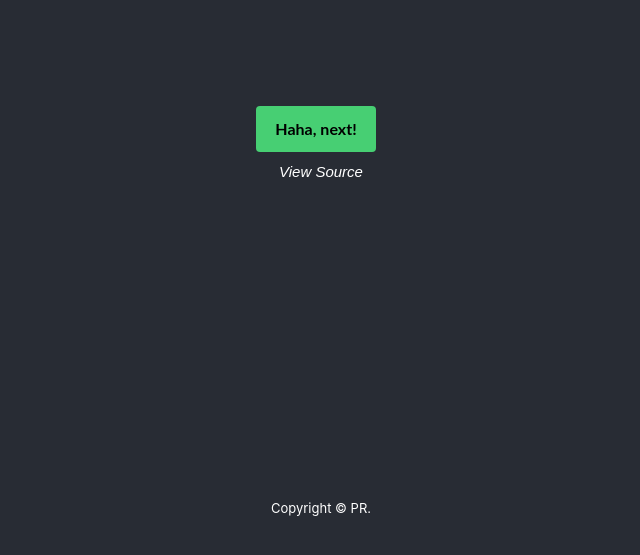
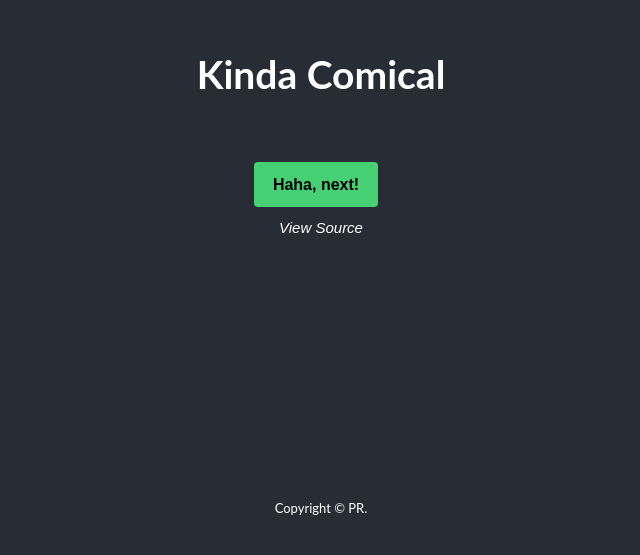
Before and after one commit to prashanthr/inspire-me, a React (Create React App) app: page / in a window 1280 px wide. Shown: the part 271-826 px from the top of the page, without its empty margins (319-959 px from the left). Built offline with nearby package versions, Linux system fonts and the light colour scheme; no server answers.

Commit message:
add title to page

```diff
--- a/src/App.js
+++ b/src/App.js
@@ -37,8 +37,8 @@
 
   showSourceModal () {
     alert(`
-      Info:
-      --------------------------------
+      Source Info:
+      ----------------------------------------------------------------
       Source: ${this.state.source.name}
       Url: ${this.state.source.url}
     `)
@@ -58,6 +58,7 @@
     return (
       <div className='App'>
         <div className='App-content'>
+          <h2>Kinda Comical</h2>
           {this.state.img &&
             <Image
               className='inspire-strip'
--- a/src/client/components/Button/index.css
+++ b/src/client/components/Button/index.css
@@ -1,5 +1,4 @@
 .inspire-button {
-  font-family: 'Lato', 'Lucida Grande', 'Lucida Sans Unicode', Tahoma, Sans-Serif;
   -webkit-appearance: none;
   font-size: 1rem;
   text-shadow: none;
@@ -32,6 +31,7 @@
 }
 
 .info-button {
+  cursor: pointer;
   font-size: 15px;
   font-style: italic;
   color: white;
@@ -43,3 +43,7 @@
 .info-button:focus {
   outline: none;
 }
+
+.info-button:hover {
+  text-decoration: underline;
+}
--- a/src/index.css
+++ b/src/index.css
@@ -1,9 +1,7 @@
 body {
   margin: 0;
   padding: 0;
-  font-family: -apple-system, BlinkMacSystemFont, "Segoe UI", "Roboto", "Oxygen",
-    "Ubuntu", "Cantarell", "Fira Sans", "Droid Sans", "Helvetica Neue",
-    sans-serif;
+  font-family: 'Lato', 'Lucida Grande', 'Lucida Sans Unicode', Tahoma, Sans-Serif;
   -webkit-font-smoothing: antialiased;
   -moz-osx-font-smoothing: grayscale;
 }
```
Lines whose indentation alone changed are shown as unchanged.
